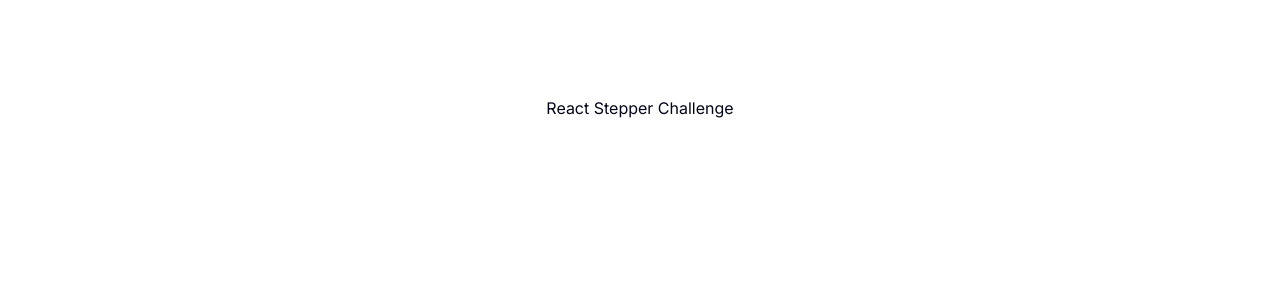
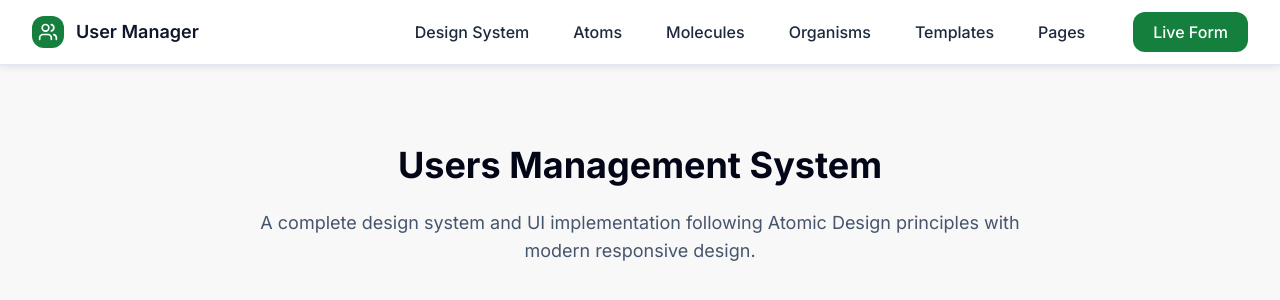
Before and after one commit to abeeratia/Next-js-user-manager, a Next.js app: page / in a window 1280 px wide. Shown: the top 300 px of the page. Built offline with nearby package versions, Linux system fonts and the light colour scheme.

Commit message:
add header and navbar components

```diff
--- a/src/app/globals.css
+++ b/src/app/globals.css
@@ -1,17 +1,19 @@
 @import "tailwindcss";
 
 @theme {
-  --color-primary-50: #ecfdf5;
-  --color-primary-100: #d1fae5;
-  --color-primary-200: #a7f3d0;
-  --color-primary-300: #6ee7b7;
-  --color-primary-400: #34d399;
-  --color-primary-500: #10b981;
-  --color-primary-600: #059669;
-  --color-primary-700: #047857;
-  --color-primary-800: #065f46;
-  --color-primary-900: #064e3b;
-  --color-primary-950: #022c22;
+  --color-brand: oklch(0.5 0.18 152 / 1);
+
+  --color-primary-50: #f0fdf4;
+  --color-primary-100: #dcfce7;
+  --color-primary-200: #bbf7d0;
+  --color-primary-300: #86efac;
+  --color-primary-400: #4ade80;
+  --color-primary-500: #22c55e;
+  --color-primary-600: #16a34a;
+  --color-primary-700: #15803d;
+  --color-primary-800: #166534;
+  --color-primary-900: #14532d;
+  --color-primary-950: #052e16;
 
   --color-secondary-50: #eff6ff;
   --color-secondary-100: #dbeafe;
@@ -50,7 +52,7 @@
   --color-neutral-950: #020617;
 
   /* Semantic UI Colors */
-  --color-background: var(--color-white);
+  --color-background: oklch(98% 0 255);
   --color-foreground: var(--color-neutral-950);
   --color-muted: var(--color-neutral-100);
   --color-muted-foreground: var(--color-neutral-500);
--- a/src/app/layout.tsx
+++ b/src/app/layout.tsx
@@ -16,7 +16,7 @@
 }>) {
   return (
     <html lang="en">
-      <body className={`${inter.className} bg-neutral-50 text-foreground antialiased`}>
+      <body className={`${inter.className} bg-background text-foreground antialiased`}>
         {children}
       </body>
     </html>
--- a/src/app/page.tsx
+++ b/src/app/page.tsx
@@ -1,7 +1,13 @@
+import { Header } from "@/components/organisms/Header";
+import { Hero } from "@/components/organisms/Hero";
+
 export default function Home() {
   return (
-    <main className="flex min-h-screen flex-col items-center justify-between p-24">
-      <h1>React Stepper Challenge</h1>
-    </main>
+    <div className="flex min-h-screen flex-col bg-background">
+      <Header />
+      <main className="flex-1">
+        <Hero />
+      </main>
+    </div>
   );
 }
--- /dev/null
+++ b/src/components/atoms/Button.tsx
@@ -0,0 +1,63 @@
+import * as React from "react"
+import { Slot } from "@radix-ui/react-slot"
+import { cva, type VariantProps } from "class-variance-authority"
+import { cn } from "@/lib/utils"
+import { LucideIcon } from "lucide-react"
+
+const buttonVariants = cva(
+  "inline-flex items-center justify-center gap-2 whitespace-nowrap rounded-lg text-sm font-medium ring-offset-background transition-colors focus-visible:outline-none focus-visible:ring-2 focus-visible:ring-ring focus-visible:ring-offset-2 disabled:pointer-events-none disabled:opacity-50 [&_svg]:pointer-events-none [&_svg]:shrink-0",
+  {
+    variants: {
+      variant: {
+        default: "bg-primary text-primary-foreground hover:bg-primary/90",
+        brand:
+          "text-base cursor-pointer rounded-xl bg-primary-700 text-white hover:bg-primary-800",
+        destructive:
+          "bg-destructive text-destructive-foreground hover:bg-destructive/90",
+        outline:
+          "border border-input bg-background hover:bg-accent hover:text-accent-foreground",
+        secondary:
+          "bg-secondary text-secondary-foreground hover:bg-secondary/80",
+        ghost: "hover:bg-accent hover:text-accent-foreground",
+        link: "text-primary underline-offset-4 hover:underline",
+      },
+      size: {
+        default: "h-10 px-5 py-2",
+        sm: "h-9 px-3",
+        lg: "h-11 px-8",
+        icon: "h-10 w-10",
+      },
+    },
+    defaultVariants: {
+      variant: "default",
+      size: "default",
+    },
+  }
+);
+
+export interface ButtonProps
+  extends React.ButtonHTMLAttributes<HTMLButtonElement>,
+    VariantProps<typeof buttonVariants> {
+  asChild?: boolean
+  icon?: LucideIcon
+  iconSize?: number
+}
+
+const Button = React.forwardRef<HTMLButtonElement, ButtonProps>(
+  ({ className, variant, size, asChild = false, icon: Icon, iconSize = 16, children, ...props }, ref) => {
+    const Comp = asChild ? Slot : "button"
+    return (
+      <Comp
+        className={cn(buttonVariants({ variant, size, className }))}
+        ref={ref}
+        {...props}
+      >
+        {Icon && <Icon size={iconSize} />}
+        {children}
+      </Comp>
+    )
+  }
+)
+Button.displayName = "Button"
+
+export { Button, buttonVariants }
--- /dev/null
+++ b/src/components/atoms/Logo.tsx
@@ -0,0 +1,12 @@
+import { Users } from "lucide-react"
+
+export function Logo() {
+  return (
+    <div className="flex items-center gap-3">
+      <div className="flex rounded-xl h-8 w-8 items-center justify-center bg-primary-700">
+        <Users className="h-5 w-5 text-white" />
+      </div>
+      <span className="text-lg font-semibold text-slate-900">User Manager</span>
+    </div>
+  );
+}
--- /dev/null
+++ b/src/components/molecules/NavLinks.tsx
@@ -0,0 +1,26 @@
+import Link from "next/link"
+
+const links = [
+  { name: "Design System", href: "#" },
+  { name: "Atoms", href: "#" },
+  { name: "Molecules", href: "#" },
+  { name: "Organisms", href: "#" },
+  { name: "Templates", href: "#" },
+  { name: "Pages", href: "#" },
+]
+
+export function NavLinks() {
+  return (
+    <nav className="hidden items-center gap-3 md:flex">
+      {links.map((link) => (
+        <Link
+          key={link.name}
+          href={link.href}
+          className="text-md hover:bg-slate-100 rounded-xl py-2 px-4 font-medium text-slate-800 transition-colors hover:text-slate-900"
+        >
+          {link.name}
+        </Link>
+      ))}
+    </nav>
+  );
+}
--- /dev/null
+++ b/src/components/organisms/Header.tsx
@@ -0,0 +1,17 @@
+import { Logo } from "@/components/atoms/Logo"
+import { Button } from "@/components/atoms/Button"
+import { NavLinks } from "@/components/molecules/NavLinks"
+
+export function Header() {
+  return (
+    <header className="shadow-[0_1px_8px_rgb(0,0,0,0.12)] sticky top-0 z-50 w-full border-b border-slate-200 bg-white">
+      <div className="mx-auto flex h-16 max-w-7xl items-center justify-between px-4 sm:px-6 lg:px-8">
+        <Logo />
+        <div className="flex items-center gap-8">
+          <NavLinks />
+          <Button variant="brand">Live Form</Button>
+        </div>
+      </div>
+    </header>
+  )
+}
--- /dev/null
+++ b/src/components/organisms/Hero.tsx
@@ -0,0 +1,16 @@
+export function Hero() {
+  return (
+    <section className="mx-auto w-full max-w-7xl px-4 sm:px-6 lg:px-8">
+      <div className="flex flex-col items-center pt-8 text-center sm:pt-12 lg:pt-20">
+        <h1 className="text-4xl font-bold text-center mb-6">
+          Users Management System
+        </h1>
+        <p className="text-lg text-slate-600 text-center max-w-3xl mx-auto">
+          A complete design system and UI implementation following Atomic Design
+          principles with modern responsive design.
+        </p>
+      </div>
+      <div className="mt-4 border-t border-slate-200 sm:mt-8 lg:mt-10" />
+    </section>
+  );
+}
```
